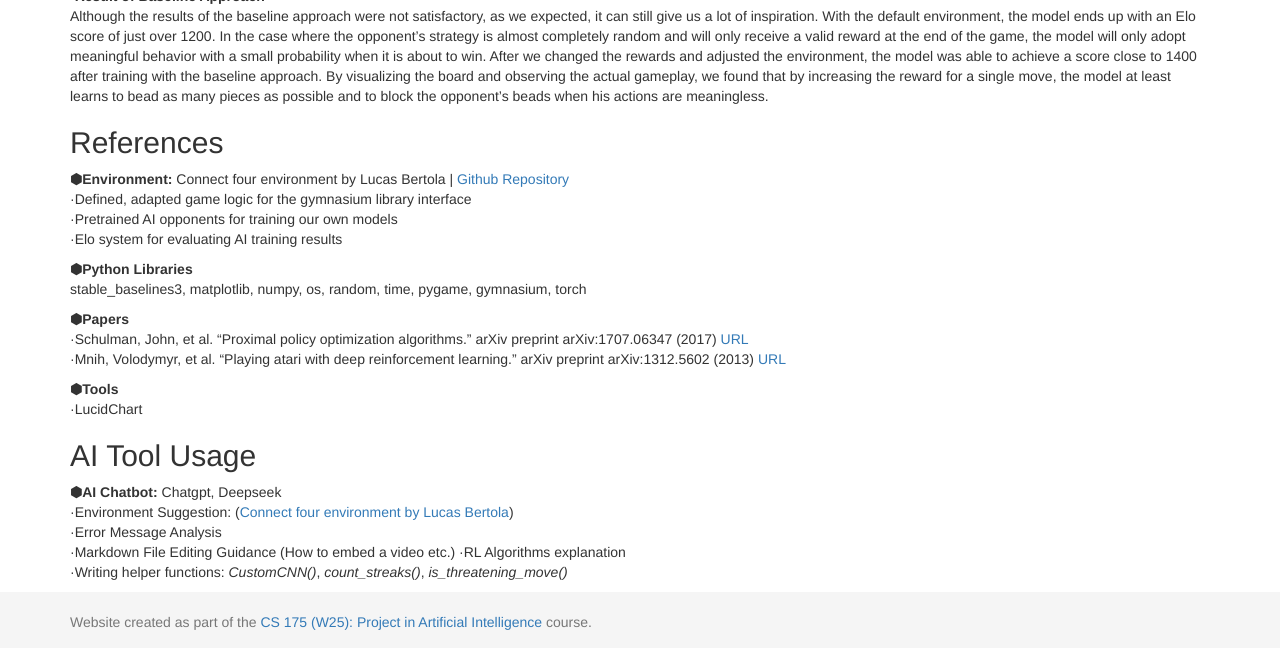
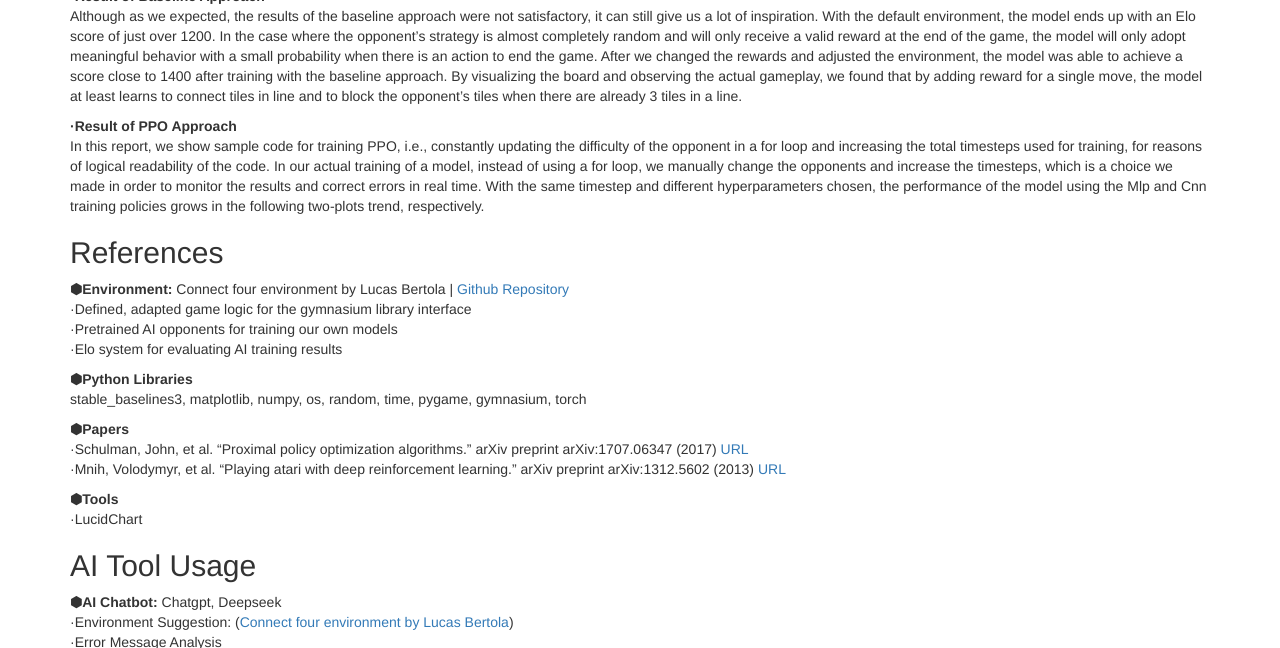
Before and after one commit to guangf1/Connect4, a Jekyll site: the page built from docs/final.md, in a window 1280 px wide and 900 px high, scrolled down 3650 px, cut to the strip 252-900 px from the top of the window. Built offline with Jekyll 4.4.1, drawn with Linux system fonts in a browser that asks for light colours; formulas are drawn with MathJax 3.

Commit message:
Update final.md

```diff
--- a/docs/final.md
+++ b/docs/final.md
@@ -96,7 +96,10 @@ The eight different levels of built-in AI players in the Connect4 library have p
 ![image](https://github.com/user-attachments/assets/92610dfd-2e30-4478-b6db-83e1f3362382)
 
 **·Result of Baseline Approach**
-Although the results of the baseline approach were not satisfactory, as we expected, it can still give us a lot of inspiration. With the default environment, the model ends up with an Elo score of just over 1200. In the case where the opponent's strategy is almost completely random and will only receive a valid reward at the end of the game, the model will only adopt meaningful behavior with a small probability when it is about to win. After we changed the rewards and adjusted the environment, the model was able to achieve a score close to 1400 after training with the baseline approach. By visualizing the board and observing the actual gameplay, we found that by increasing the reward for a single move, the model at least learns to bead as many pieces as possible and to block the opponent's beads when his actions are meaningless.
+Although as we expected, the results of the baseline approach were not satisfactory, it can still give us a lot of inspiration. With the default environment, the model ends up with an Elo score of just over 1200. In the case where the opponent's strategy is almost completely random and will only receive a valid reward at the end of the game, the model will only adopt meaningful behavior with a small probability when there is an action to end the game. After we changed the rewards and adjusted the environment, the model was able to achieve a score close to 1400 after training with the baseline approach. By visualizing the board and observing the actual gameplay, we found that by adding reward for a single move, the model at least learns to connect tiles in line and to block the opponent's tiles when there are already 3 tiles in a line.
+
+**·Result of PPO Approach**
+In this report, we show sample code for training PPO, i.e., constantly updating the difficulty of the opponent in a for loop and increasing the total timesteps used for training, for reasons of logical readability of the code. In our actual training of a model, instead of using a for loop, we manually change the opponents and increase the timesteps, which is a choice we made in order to monitor the results and correct errors in real time. With the same timestep and different hyperparameters chosen, the performance of the model using the Mlp and Cnn training policies grows in the following two-plots trend, respectively.
 
 ## References
 **⬢Environment:** Connect four environment by Lucas Bertola | [Github Repository](https://github.com/lucasBertola/Connect-4-Gym-env-Reinforcement-learning/tree/main/exemples)
```
